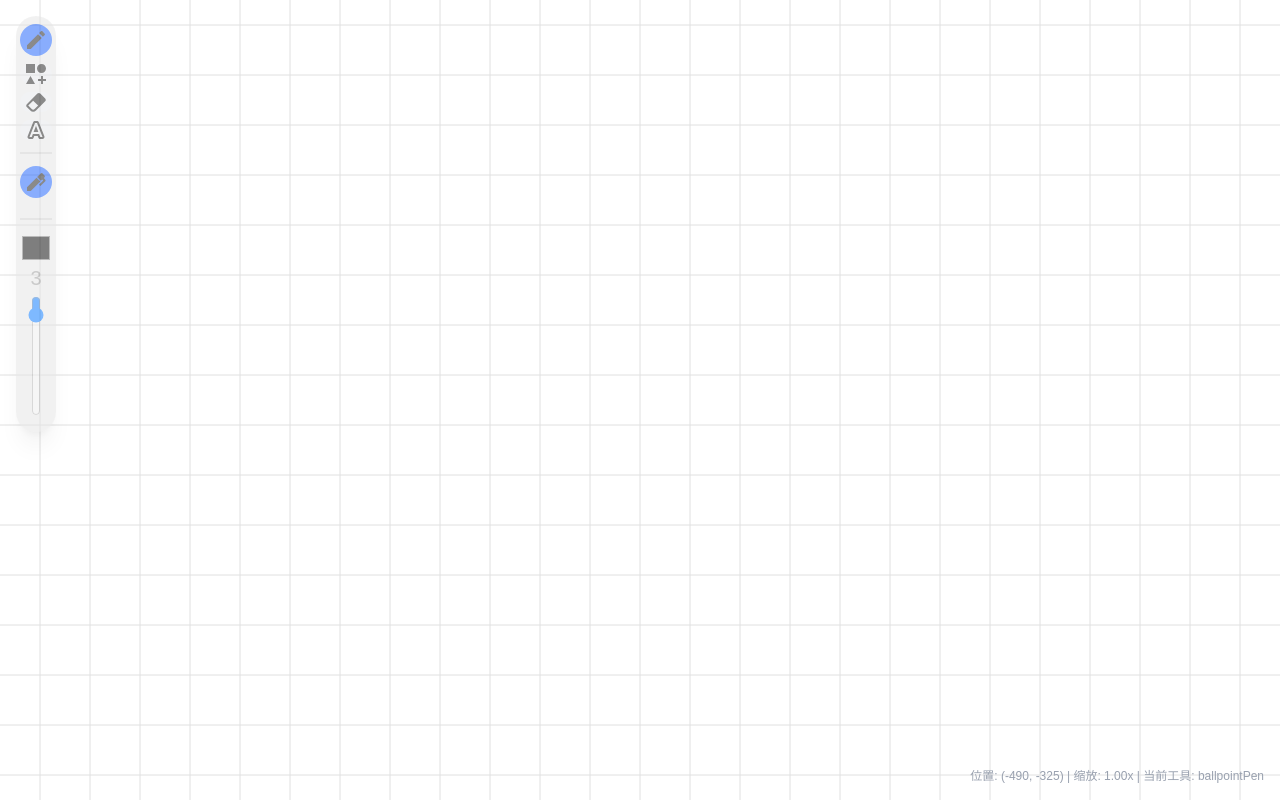
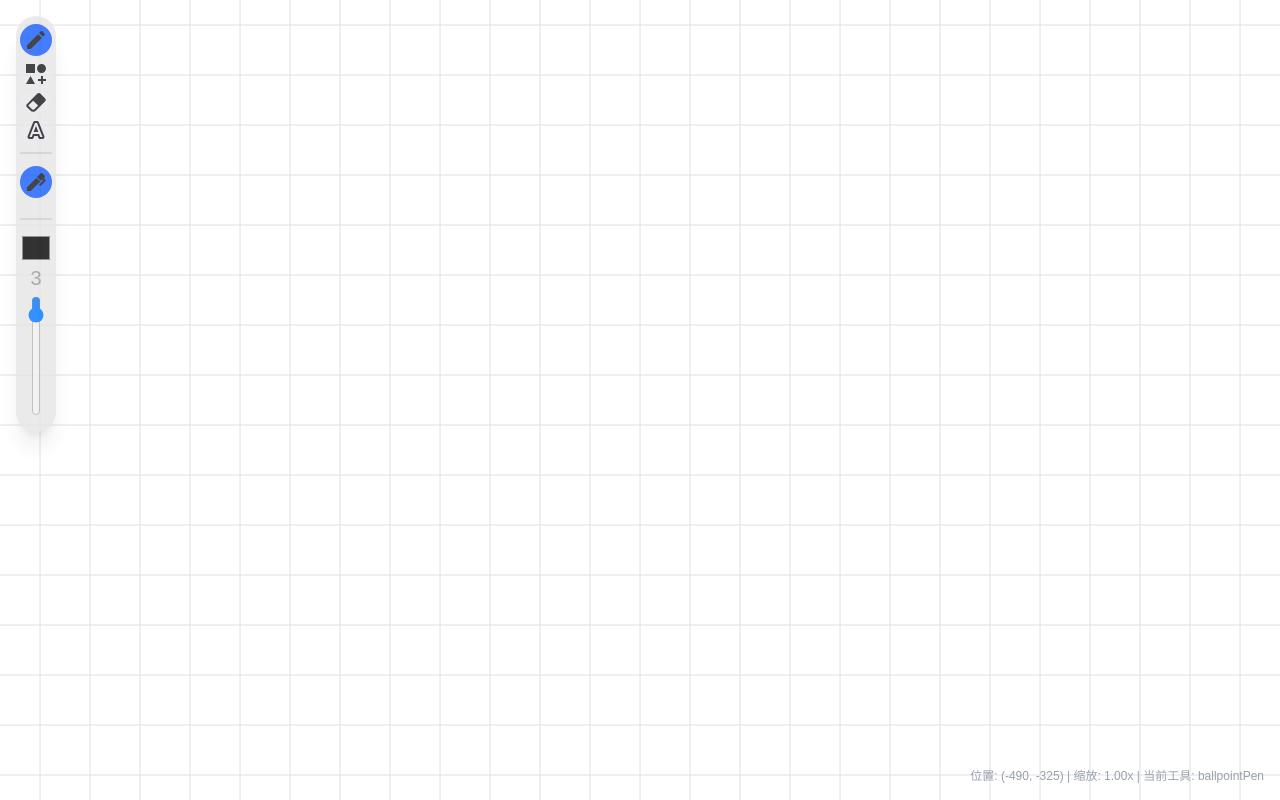
Before and after one commit to TaskManagerOL/TaskDraw, a Next.js app: page / in a window 1280 px wide. Built offline with nearby package versions, Linux system fonts and the light colour scheme.

Commit message:
refactor:canvas分层

```diff
--- a/app/components/canvas/canvas.tsx
+++ b/app/components/canvas/canvas.tsx
@@ -1,11 +1,9 @@
-'use client'
-import ToolBar from "../toolBar/toolBar";
-import InfoBar from "../infoBar/infoBar";
-
+import CanvasMain from "./canvasMain/canvasMain";
+import InfoBar from "./infoBar/infoBar";
+import ToolBar from "./toolBar/toolBar";
 import useCanvas from "../../hook/useCanvas";
 
 export default function Canvas() {
-
     const {
         canvasRef,
         mouseHandlers,
@@ -19,20 +17,13 @@ export default function Canvas() {
         scale,
         firstTool,
         setFirstTool
-  } = useCanvas();
-
+    } = useCanvas()
     return(
-    <div className="relative w-screen h-screen overflow-hidden">
-      <canvas
-        ref={canvasRef}
-        className="absolute inset-0"
-        onMouseDown={mouseHandlers.handleMouseDown}
-        onMouseMove={mouseHandlers.handleMouseMove}
-        onMouseUp={mouseHandlers.handleMouseUp}
-        onMouseLeave={mouseHandlers.handleMouseUp}
-        onWheel={mouseHandlers.handleWheel}
-        onContextMenu={(e) => e.preventDefault()}
-      />
+        <div>
+            <CanvasMain
+                canvasRef={canvasRef}
+                mouseHandlers={mouseHandlers}
+            ></CanvasMain>
             <ToolBar
                 tool={tool}
                 setTool={setTool}
@@ -42,12 +33,12 @@ export default function Canvas() {
                 setLineWidth={setLineWidth}
                 firstTool={firstTool}
                 setFirstTool={setFirstTool}
-      />
+            ></ToolBar>
             <InfoBar
-        tool={tool}
                 viewport={viewport}
                 scale={scale}
-      />
+                tool={tool}
+            ></InfoBar>
         </div>
     )
 }
--- /dev/null
+++ b/app/components/canvas/canvasMain/canvasMain.tsx
@@ -0,0 +1,17 @@
+export default function Canvas({
+    canvasRef,
+    mouseHandlers
+  }) {
+  return(
+    <canvas
+      ref={canvasRef}
+      className="absolute inset-0"
+      onMouseDown={mouseHandlers.handleMouseDown}
+      onMouseMove={mouseHandlers.handleMouseMove}
+      onMouseUp={mouseHandlers.handleMouseUp}
+      onMouseLeave={mouseHandlers.handleMouseUp}
+      onWheel={mouseHandlers.handleWheel}
+      onContextMenu={(e) => e.preventDefault()}
+    />
+  )
+}
--- a/app/components/infoBar/infoBar.tsx
+++ b/app/components/canvas/infoBar/infoBar.tsx
@@ -1,4 +1,8 @@
-export default function InfoBar({viewport,scale,tool}) {
+export default function InfoBar({
+        tool,
+        viewport,
+        scale
+    }){
     return (
         <div className="absolute flex bottom-4 right-4 text-white text-sm ">
             <div className="mt-2 text-xs text-gray-400">
--- a/app/components/toolBar/toolBar.tsx
+++ b/app/components/canvas/toolBar/toolBar.tsx
@@ -1,11 +1,19 @@
 'use client'
 import Icon from '@mdi/react';
+import ToolLibrary from "../../../model/tool";
+export default function ToolBar({
+        tool,
+        setTool,
+        color,
+        setColor,
+        lineWidth,
+        setLineWidth,
+        firstTool,
+        setFirstTool
+    }) {
 
-import ToolLibrary from "../../model/tool";
-
-export default function ToolBar({tool,setTool,color,setColor,lineWidth,setLineWidth, firstTool, setFirstTool}) {
     return (
-        <div className="w-10 absolute top-4 left-4 bg-[#e5e5e5] opacity-50 rounded-full px-3 py-2 flex flex-col justify-center items-center shadow-xl hover:opacity-90 transition-all duration-800">
+        <div className="w-10 absolute top-4 left-4 bg-[#e5e5e5] opacity-80 rounded-full px-3 py-2 flex flex-col justify-center items-center shadow-xl transition-all duration-800">
             <div className="flex gap-2 flex-col justify-center items-center">
                 {
                     ToolLibrary.children.map( item => {
--- a/app/hook/useCanvas.ts
+++ b/app/hook/useCanvas.ts
@@ -23,7 +23,7 @@ export default function useCanvas() {
     { setElements, setIsDrawing, setTempElement, setIsPanning, setPanStart, setViewport, setScale }
   );
 
-    // 初始化Canvas
+  // 初始化Canvas
   useEffect(() => {
     const updateCanvasSize = () => {
         const canvas = canvasRef.current;
--- a/app/page.tsx
+++ b/app/page.tsx
@@ -2,9 +2,8 @@
 import Canvas from "./components/canvas/canvas";
 
 export default function Home() {
-
   return (
-    <div className="relative w-screen h-screen overflow-hidden">
+    <div className="relative w-screen h-screen overflow-hidden select-none">
       <Canvas></Canvas>
     </div>
   );
```
Also changed, not shown: 1 other file (tests, documents, lock files or other folders). Lines whose indentation alone changed are shown as unchanged.
